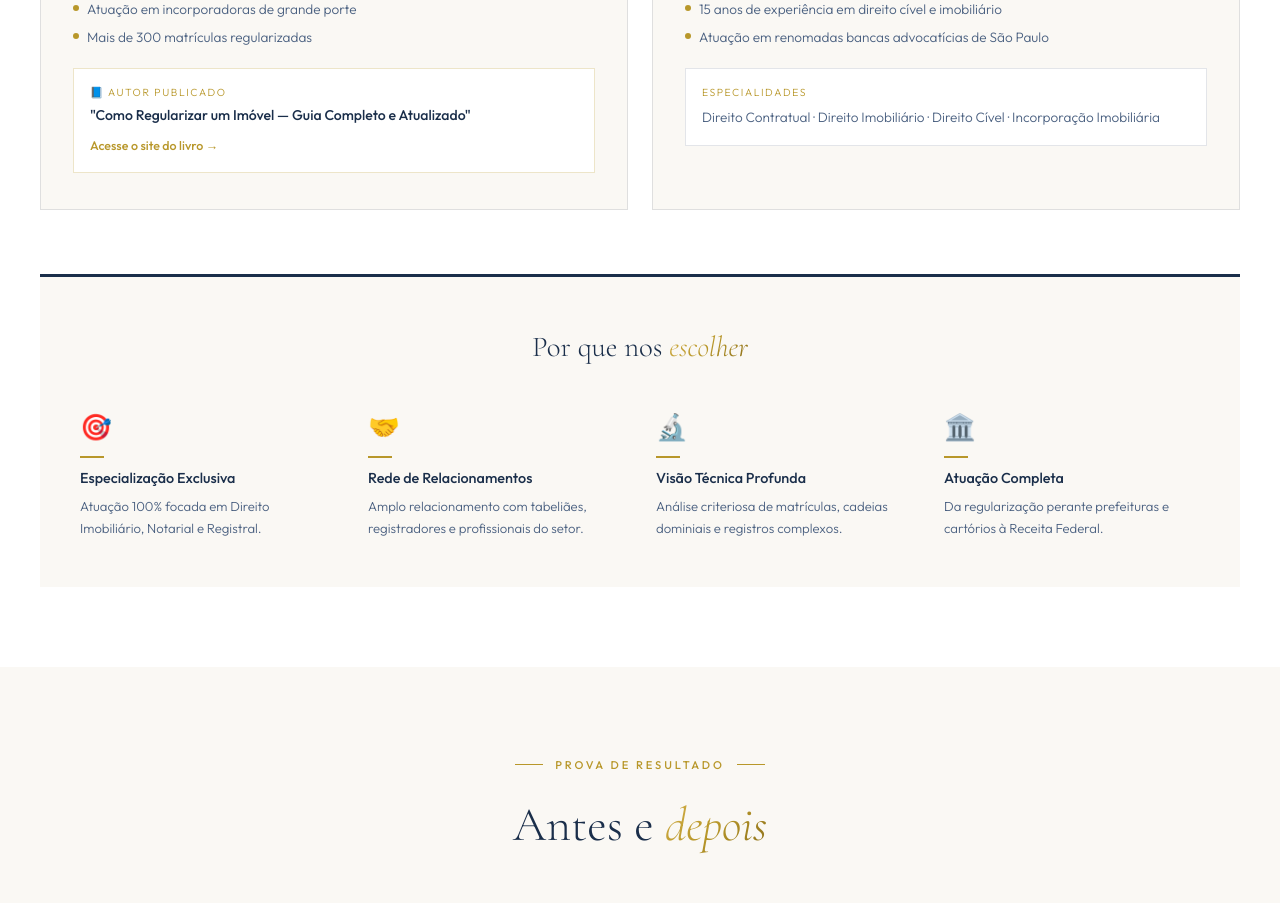
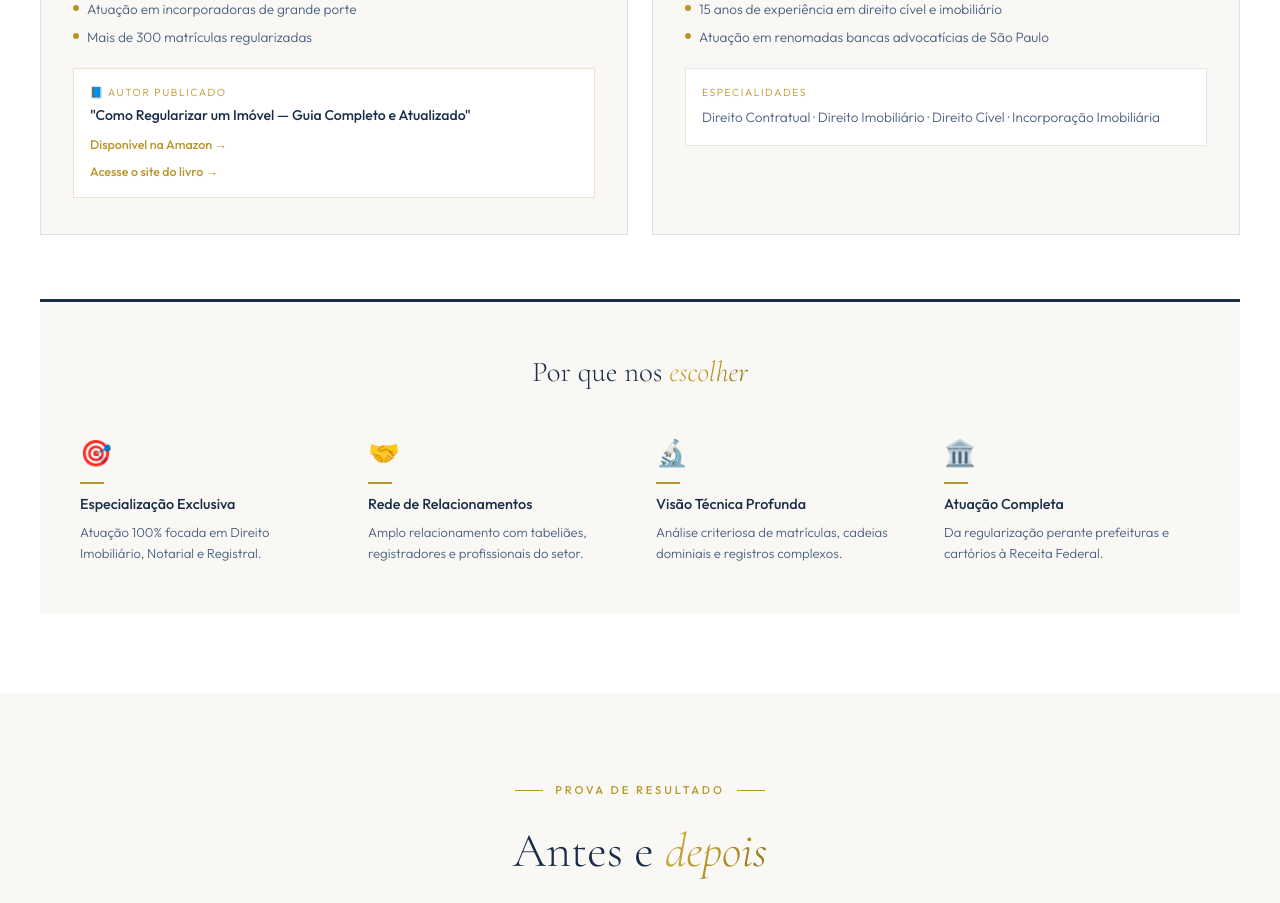
Before and after one commit to Carrara1/panigheleantar, a Next.js app: page / in a window 1280 px wide. Shown: the part 4020-4923 px from the top of the page. Built offline with nearby package versions, Linux system fonts and the light colour scheme.

Commit message:
adiciona link livro

```diff
--- a/components/QuemSomos.tsx
+++ b/components/QuemSomos.tsx
@@ -11,7 +11,6 @@ export default function QuemSomos() {
             Conheça os <em className="text-gold" style={{ fontStyle: 'italic' }}>especialistas</em>
           </h2>
         </div>
-
         <div className="grid-2" style={{ marginBottom: '64px' }}>
           <div className="card-cream" style={{ padding: '36px 32px' }}>
             <div style={{ display: 'flex', alignItems: 'center', gap: '16px', marginBottom: '24px' }}>
@@ -31,16 +30,21 @@ export default function QuemSomos() {
             </div>
             <div style={{ background: 'var(--white)', border: '1px solid var(--border-gold)', padding: '16px' }}>
               <div style={{ fontSize: '0.65rem', letterSpacing: '0.15em', textTransform: 'uppercase', color: 'var(--gold)', marginBottom: '6px' }}>📘 Autor Publicado</div>
-              <div style={{ fontSize: '0.88rem', color: 'var(--navy)', fontWeight: 500, marginBottom: '6px', lineHeight: 1.4 }}>"Como Regularizar um Imóvel — Guia Completo e Atualizado"</div>
+              <div style={{ fontSize: '0.88rem', color: 'var(--navy)', fontWeight: 500, marginBottom: '10px', lineHeight: 1.4 }}>"Como Regularizar um Imóvel — Guia Completo e Atualizado"</div>
+              <a href="https://www.amazon.com.br/Como-Regularizar-Im%C3%B3vel-Completo-Atualizado-ebook/dp/B0CZ7G1B5J" target="_blank" rel="noopener noreferrer"
+                style={{ fontSize: '0.78rem', color: 'var(--gold)', textDecoration: 'none', fontWeight: 500, display: 'block', marginBottom: '8px' }}
+                onMouseEnter={e => (e.currentTarget.style.textDecoration = 'underline')}
+                onMouseLeave={e => (e.currentTarget.style.textDecoration = 'none')}>
+                Disponível na Amazon →
+              </a>
               <a href="https://livro-imovel-irregular.vercel.app/" target="_blank" rel="noopener noreferrer"
-                style={{ fontSize: '0.78rem', color: 'var(--gold)', textDecoration: 'none', fontWeight: 500 }}
+                style={{ fontSize: '0.78rem', color: 'var(--gold)', textDecoration: 'none', fontWeight: 500, display: 'block' }}
                 onMouseEnter={e => (e.currentTarget.style.textDecoration = 'underline')}
                 onMouseLeave={e => (e.currentTarget.style.textDecoration = 'none')}>
                 Acesse o site do livro →
               </a>
             </div>
           </div>
-
           <div className="card-cream" style={{ padding: '36px 32px' }}>
             <div style={{ display: 'flex', alignItems: 'center', gap: '16px', marginBottom: '24px' }}>
               <img src="/alexi.jpg" alt="Dr. Alexi de Medeiros Antar" style={{ width: '140px', height: '220px', borderRadius: '8px', objectFit: 'cover', objectPosition: 'center top', border: '3px solid var(--navy)', flexShrink: 0 }} />
@@ -63,7 +67,6 @@ export default function QuemSomos() {
             </div>
           </div>
         </div>
-
         <div style={{ background: 'var(--cream)', padding: '48px 40px', borderTop: '3px solid var(--navy)' }}>
           <h3 className="font-display" style={{ fontSize: '1.8rem', fontWeight: 300, color: 'var(--navy)', textAlign: 'center', marginBottom: '40px' }}>
             Por que nos <em className="text-gold" style={{ fontStyle: 'italic' }}>escolher</em>
```
